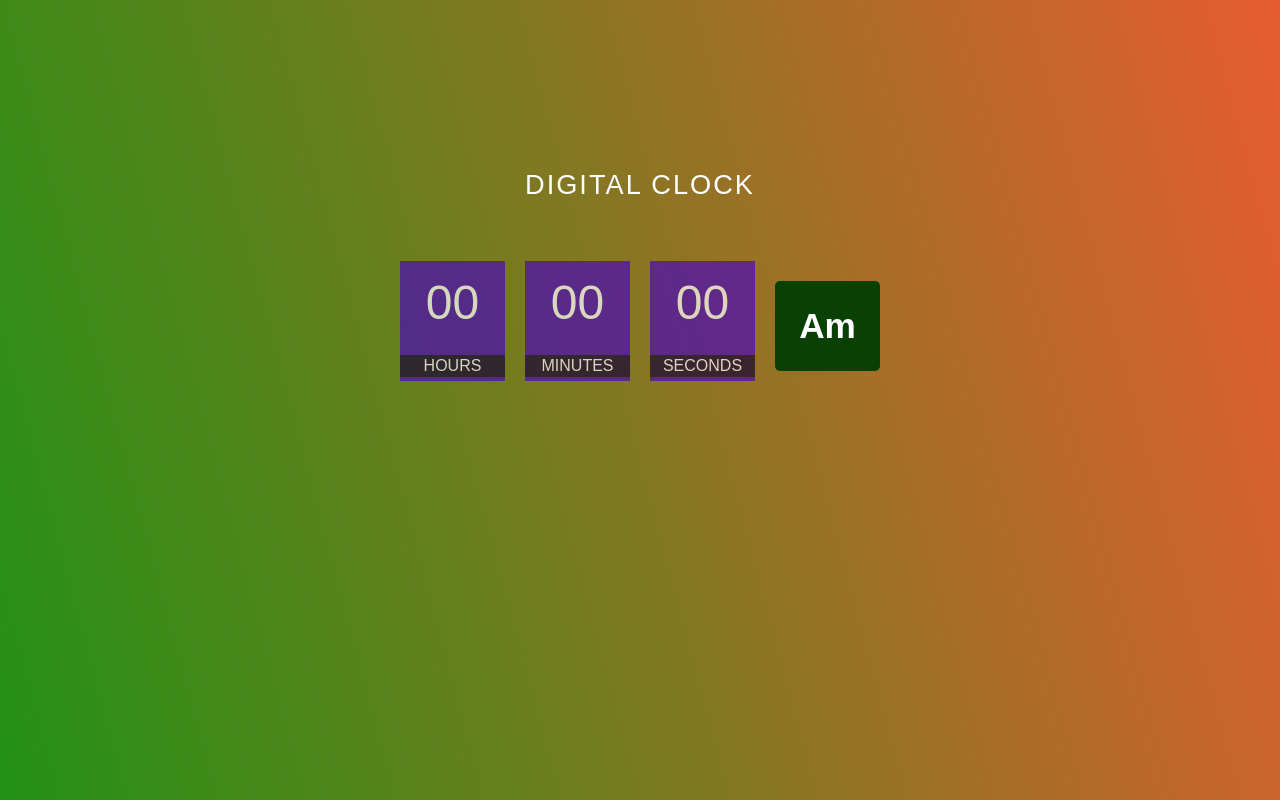
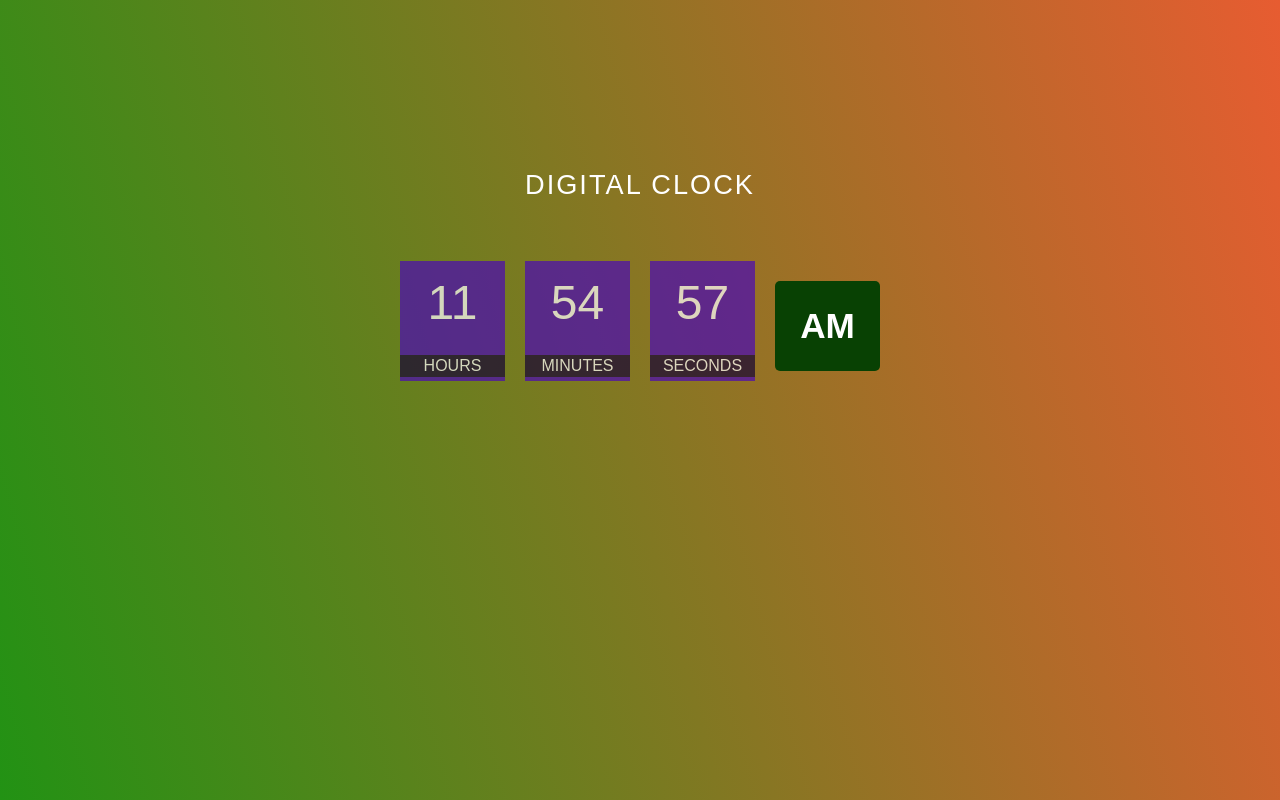
Before and after one commit to Addarasimy/Practice-Projects, a plain HTML site: page Digital Clock/index.html in a window 1280 px wide. Drawn offline with Linux system fonts and the light colour scheme; a web font is replaced by a local one.

Commit message:
final update

```diff
--- a/Digital Clock/index.html
+++ b/Digital Clock/index.html
@@ -26,12 +26,12 @@
                 <span class="label">Seconds</span>
             </div>
             <div class="time-change">
-                <span class="clock-time">Am</span>
+                <span class="clock-time"></span>
             </div>
         </div>
     </div>
 
 
-
+<script src="script.js"></script>
 </body>
 </html>
--- a/Digital Clock/script.js
+++ b/Digital Clock/script.js
@@ -0,0 +1,33 @@
+const hourEl = document.querySelector('.hour');
+
+const minuteEl = document.querySelector('.minute');
+
+const secondEl = document.querySelector('.second');
+
+const ampmEl = document.querySelector('.clock-time');
+
+function updateClock() {
+    let h = new Date().getHours();
+    let m = new Date().getMinutes();
+    let s = new Date().getSeconds();
+    let ampm = "AM";
+
+    if (h > 12) {
+        h = h - 12;
+        ampm = "PM";
+    }
+    h = h < 10 ? "0" + h : h;
+    m = m < 10 ? "0" + m : m;
+    s = s < 10 ? "0" + s : s;
+
+    hourEl.innerText = h;
+    minuteEl.innerText = m;
+    secondEl.innerText = s;
+    ampmEl.innerText = ampm;
+    setTimeout(() => {
+        updateClock();
+    },1000)
+
+}
+
+updateClock();
```
